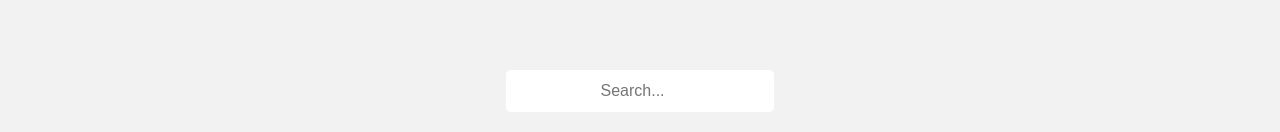
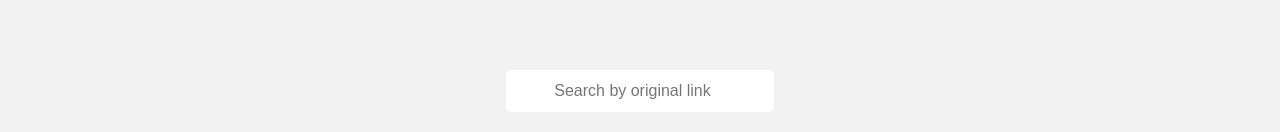
Before and after one commit to Aviscad/url-shortener, a React (Vite) app: page / in a window 1280 px wide. Shown: the part 668-800 px from the top of the page. Built offline with nearby package versions, Linux system fonts and the light colour scheme.

Commit message:
Minimal Changes (Search)

```diff
--- a/src/components/Main/Main.tsx
+++ b/src/components/Main/Main.tsx
@@ -58,7 +58,7 @@ const Main = () => {
 					type='search'
 					className={styles['search-input']}
 					name='searchInput'
-					placeholder='Search...'
+					placeholder='Search by original link'
 					value={word}
 					onChange={handleChange}
 				/>
```
